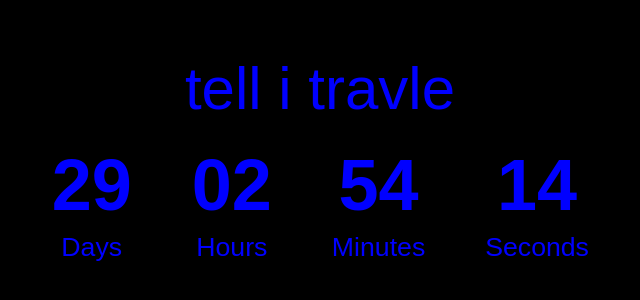
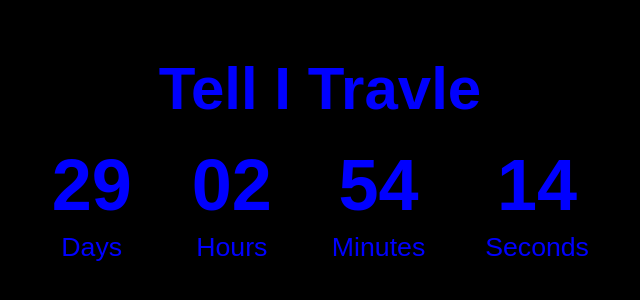
Before and after one commit to ibrahim20088/ibrahimfun, a plain HTML site: page index.html in a window 1280 px wide. Shown: the part 174-474 px from the top of the page, without its empty margins (320-960 px from the left). Drawn offline with Linux system fonts and the light colour scheme.

Commit message:
Update index.html

```diff
--- a/index.html
+++ b/index.html
@@ -6,12 +6,12 @@
  <meta name="viewport" content="width=device-width, initial-scale=1.0" />
  <meta http-equiv="X-UA-Compatible" content="ie=edge" />
  <link rel="stylesheet" href="style.css" />
- <title>New Year Countdown</title>
+ <title>Tell I Travle</title>
 </head>
 
 <body style="background-color:black ; color: blue;">
 
- <h1>tell i travle</h1>
+ <h1><b> Tell I Travle </b> </h1>
 
  <div id="countdown" class="countdown">
 
```
